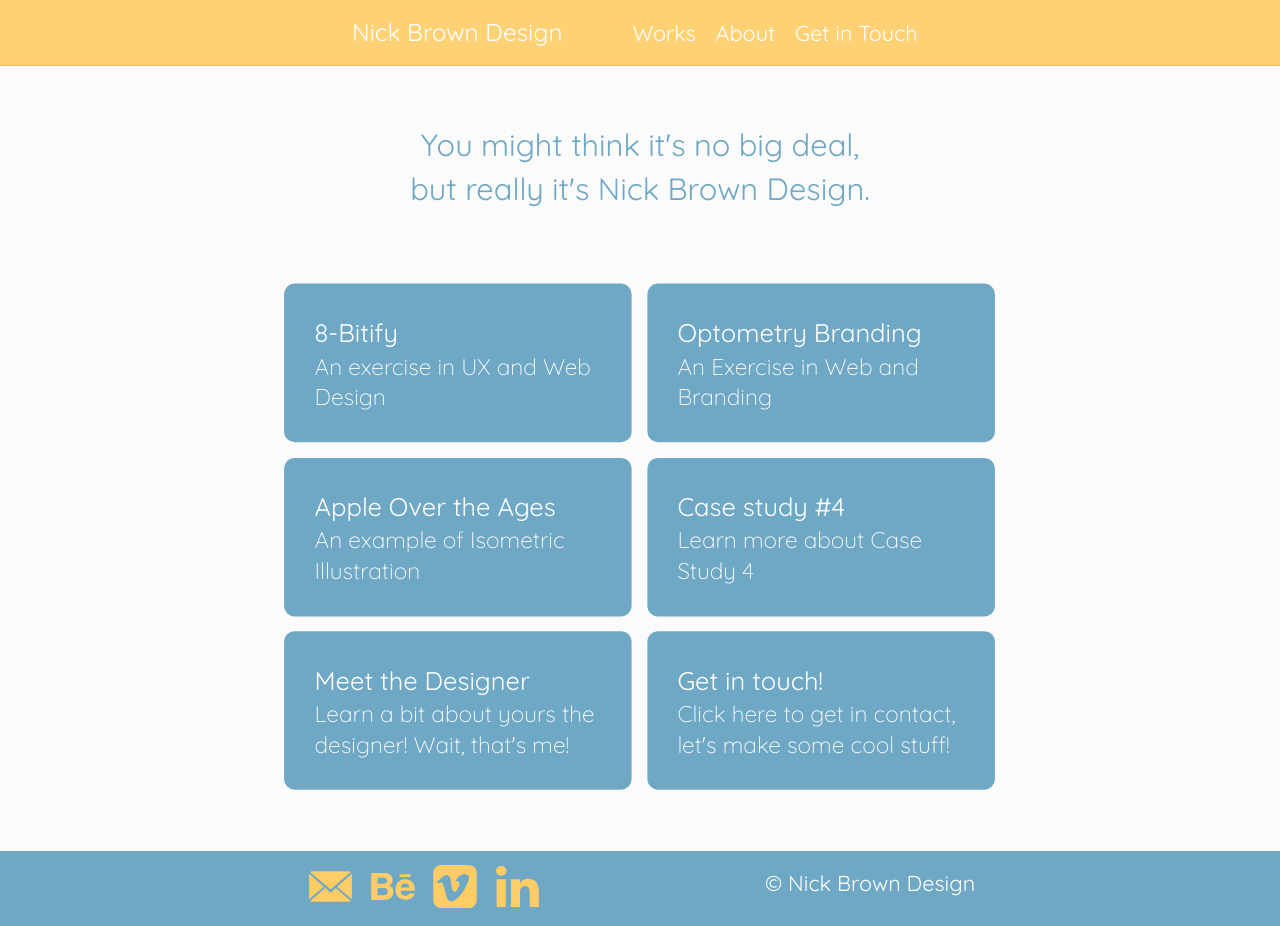
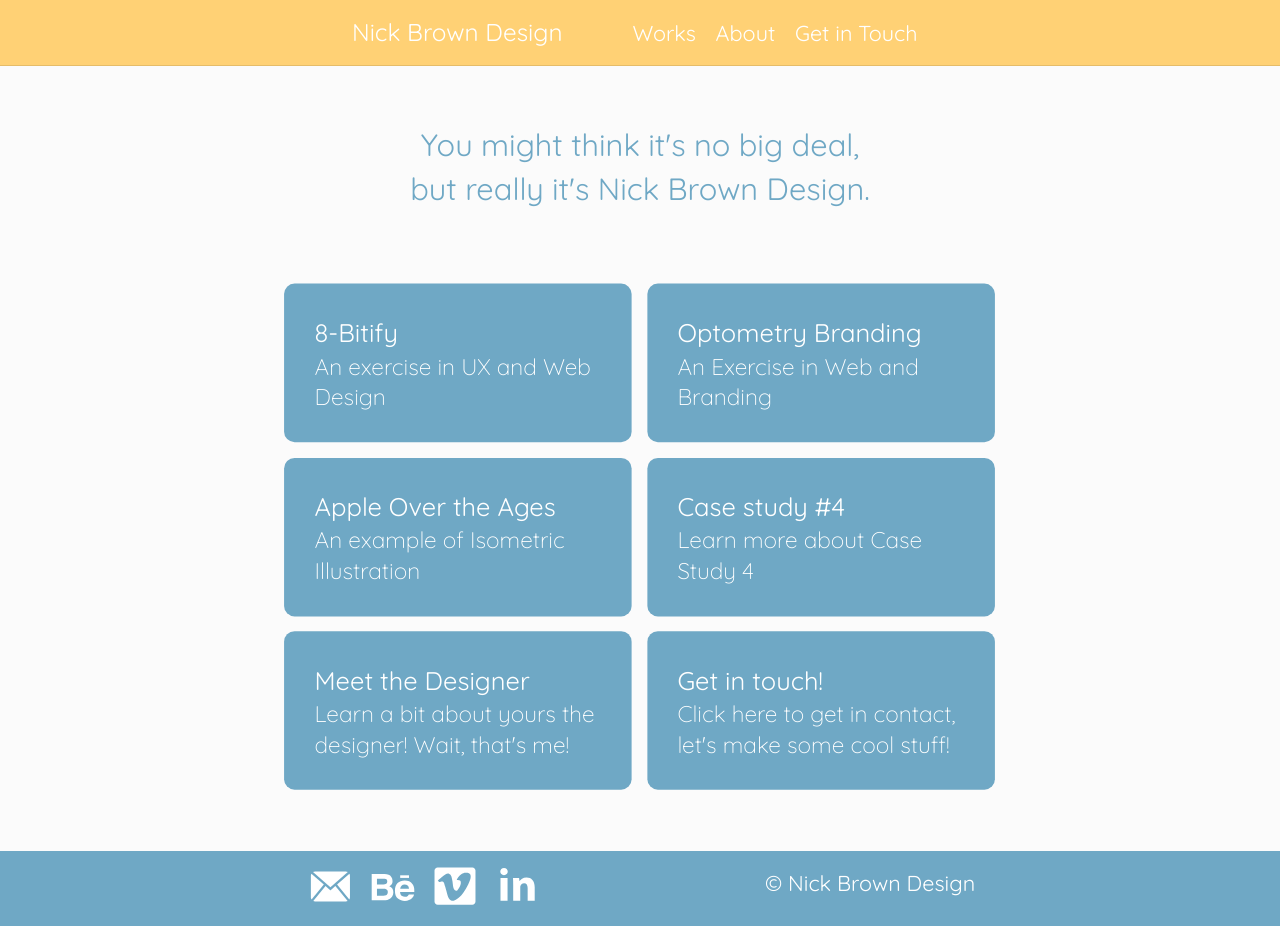
Before and after one commit to nicktgbrown/portfolio-site, a Jekyll site: the page built from index.html, in a window 1280 px wide. Built offline with Jekyll 4.4.1, drawn with Linux system fonts in a browser that asks for light colours; some web fonts are replaced.

Commit message:
Added custom icons

```diff
--- a/_layouts/default.html
+++ b/_layouts/default.html
@@ -40,7 +40,7 @@
     <ul class="list-group-inline gutter-1-4 push-0">
       <li>
         <a class="embed embed-4by3 gutter icon" href="mailto:whatsup@nickbrowndesign.ca">
-          <img class="img-flex embed-item" src="{{site.baseurl}}/images/close-envelope.svg" alt="Email Me">
+          <img class="img-flex embed-item" src="{{site.baseurl}}/images/email.svg" alt="Email Me">
         </a>
       </li>
       <li>
```
Also changed, not shown: images/behance-logo.svg, images/close-envelope.svg (deleted), images/email.svg (added), images/linkedin-logo.svg, images/nav-left.svg, images/nav-right.svg, images/vimeo-square-logo.svg.
